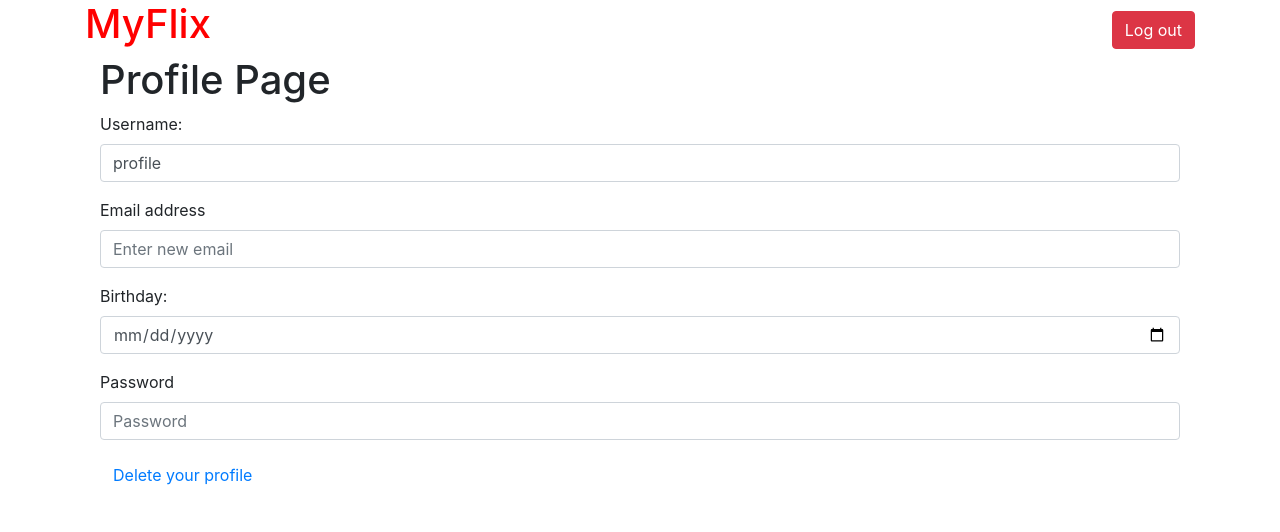
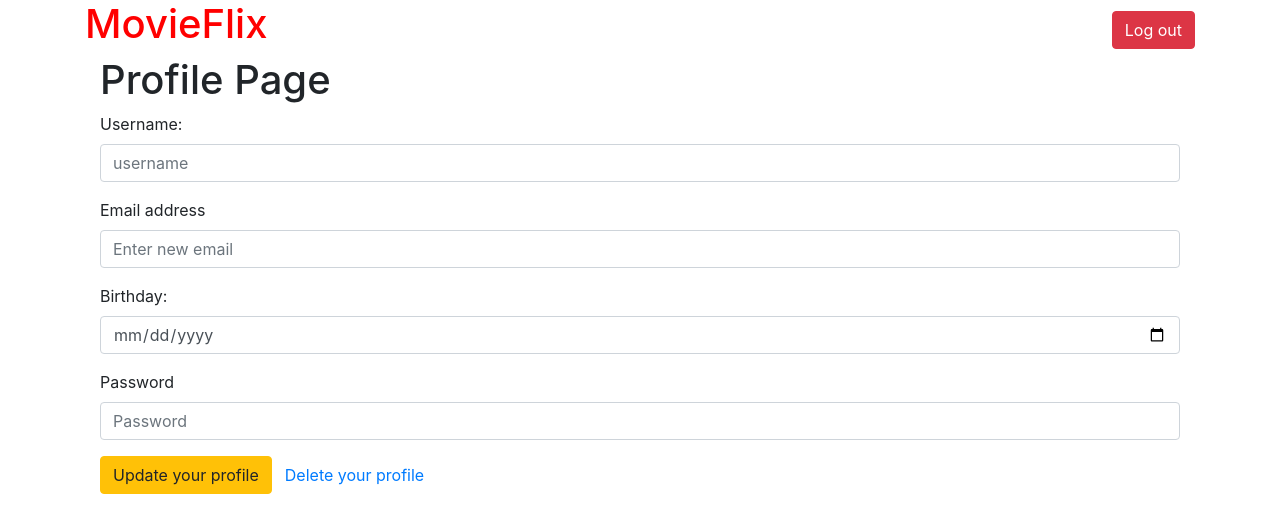
Before and after one commit to karenlyyys/myFlix-client, a React (Vite) app: page /user/profile in a window 1280 px wide. Shown: the top 532 px of the page. Built offline with nearby package versions, Linux system fonts and the light colour scheme; no server answers.

Commit message:
Worked on header

```diff
--- a/src/components/main-view/main-view.jsx
+++ b/src/components/main-view/main-view.jsx
@@ -7,13 +7,14 @@ import Row from 'react-bootstrap/Row';
 import Col from 'react-bootstrap/Col';
 import { BrowserRouter as Router, Routes, Route } from 'react-router-dom';
 import "../../index.scss"
-import { Button, Container } from 'react-bootstrap';
+import { Button, Card, Container } from 'react-bootstrap';
 import { Login } from '../login-view/login-view';
 import { RegistrationView } from '../registration-view/registration-view';
 import MoviesList from "../movies-view/movies-view";
 import { DirectorView } from '../director-view/director-view';
 import { GenreView } from '../genre-view/genre-view';
 import { ProfileView } from '../profile-view/profile-view';
+import { Link } from 'react-router-dom'
 
 const url = 'https://movie-api-karelyss.herokuapp.com/'
     export class MainView extends React.Component{
@@ -101,7 +102,7 @@ const url = 'https://movie-api-karelyss.herokuapp.com/'
     onLoggedOut() {
       localStorage.removeItem('token');
       localStorage.removeItem('user');
-      window.location.reload()
+      window.location.replace("/")
     }
 
 
@@ -114,22 +115,32 @@ const url = 'https://movie-api-karelyss.herokuapp.com/'
       onBackClick = () => window.location.replace("/movies");
 
     render() {
-      const { movies, selectedMovie, user, reg } = this.state;
+      const { movies, selectedMovie, user, reg, users } = this.state;
       return (
         <div>
+           <Router>
           <header>
-            <h1 style={{color: 'red'}}>MyFlix</h1>
-            <h1 style={{color: 'red', marginLeft:"40%"}}>{localStorage.getItem("user")}</h1>
+          <Link to={`/movies`}>
+            <h1 style={{color: 'red'}}>
+           MovieFlix</h1>
+            </Link>
+
+            <Link to={`/user/profile`}>
+            <h1 style={{color: 'red', marginLeft:"40%"}}>
+            {localStorage.getItem("user")}</h1>
+            </Link>
+
+
             <Button variant='danger' style={{float: 'right', marginTop: -45}} type="button" onClick={this.onLoggedOut}>Log out</Button>
           </header>
-          <Router>
+
             <Routes>
               <Route path="/" extact={true} element={<Login login={this.login} />} />
               <Route path="/register" extact={true} element={<RegistrationView registration={this.registration} />} />
               <Route path="/movies" extact={true} element={<MoviesList movies={movies} selectedMovie={this.state.selectedMovie} setSelectedMovie={this.setSelectedMovie} />} />
               <Route path="/directors/:name" extact={true} element={<DirectorView selectedMovie={selectedMovie} movies={movies}onBackClick={this.onBackClick}  />} />
               <Route path="/genres/:name" extact={true} element={<GenreView movies={movies} onBackClick={this.onBackClick} />} />
-              <Route path="/user/:name" extact={true} element={<ProfileView user={this.state.user} />} />
+              <Route path="/user/profile" extact={true} element={<ProfileView user={this.state.user} />} />
             </Routes>
           </Router>
   </div>
--- a/src/components/profile-view/profile-view.jsx
+++ b/src/components/profile-view/profile-view.jsx
@@ -1,12 +1,15 @@
 import React, { useState, useEffect } from 'react';
 import PropTypes from 'prop-types';
 import axios from 'axios';
-import { Button, Col, Container, Form, Row } from 'react-bootstrap';
 import './profile-view.scss';
+import { Form, Button, Card, CardGroup, Container, Col, Row, Modal } from 'react-bootstrap';
+import { Link } from 'react-router-dom';
+import { MovieCard } from '../movie-card/movie-card';
+
 
 
 export function ProfileView(props) {
-  const u = window.location.href.split("/user/")[1].replace("%20", " ");
+  const u = localStorage.getItem("user");
   const [ username, setUsername ] = useState(u);
   const [ birthday, setBirthday ] = useState("");
   const [ email, setEmail ] = useState("");
@@ -16,14 +19,16 @@ export function ProfileView(props) {
   const currentUser = localStorage.getItem('user');
   const token = localStorage.getItem('token');
 
-
   const updateUser = () => {
-    axios.put('https://movie-api-karelyss.herokuapp.com/user/'+u, {
+    axios.put('https://movie-api-karelyss.herokuapp.com/users/'+u, {}, {
       headers: { Authorization: `Bearer ${token}`}
     })
     .then(response => {
-      setUser(response.data);
+      setUsername(response.data.Username)
+      setBirthday(response.data.Birthday)
+      setEmail(response.data.Email)
       setFavouriteMovies(response.data.FavouriteMovies)
+      alert('Your profile has been updated');
     })
     .catch(error => console.error(error))
   }
@@ -31,6 +36,8 @@ export function ProfileView(props) {
   useEffect(() => {
     // getUser();
   }, [])
+
+
 
   const handleDelete = () => {
     axios.delete(`https://movime-api.herokuapp.com/users/${currentUser}`, {
@@ -66,9 +73,9 @@ export function ProfileView(props) {
             <Form.Control onChange={(e) => setPassword(e.target.value)} type="password" value={password} placeholder="Password" />
           </Form.Group>
 
-          {/* <Button variant="warning" onClick={updateUser}>
-            Update you profile
-          </Button> */}
+          <Button variant="warning" onClick={updateUser}>
+            Update your profile
+          </Button>
 
           {/* This button triggers a modal that's called bellow   */}
           <Button className='deleteButton' variant="link" onClick={handleDelete}>
```
